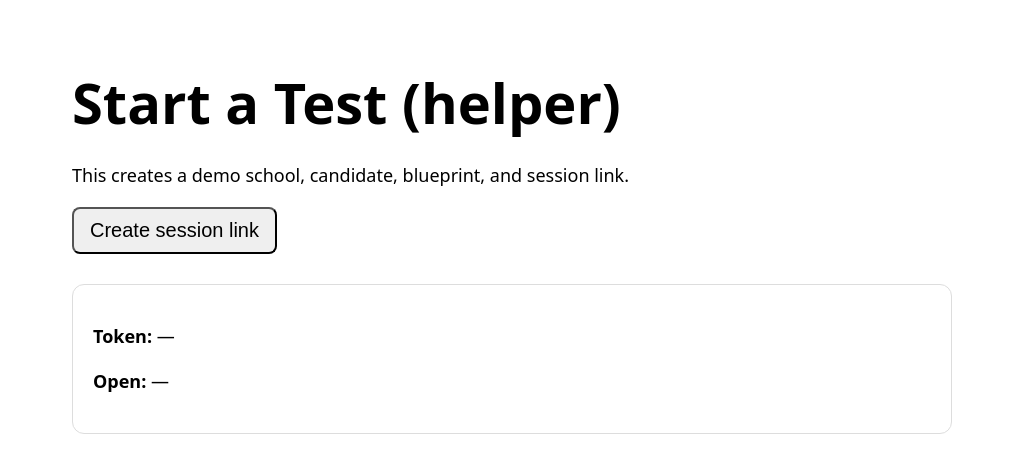
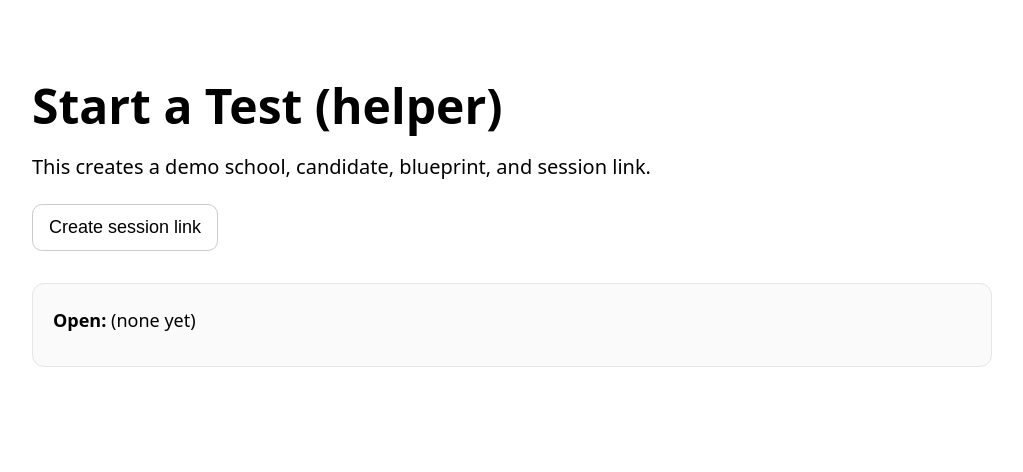
Before and after one commit to wigsbury-ui/evalent.io, a Next.js app: page /dev/start in a window 1280 px wide. Shown: the top 472 px of the page, without its empty margins (128-1151 px from the left). Built offline with nearby package versions, Linux system fonts and the light colour scheme.

Commit message:
Update page.tsx

```diff
--- a/app/dev/start/page.tsx
+++ b/app/dev/start/page.tsx
@@ -1,77 +1,113 @@
-'use client';
+// app/dev/start/page.tsx
+"use client";
 
-import React from 'react';
+import { useState } from "react";
+
+type CreateResp = {
+  ok: boolean;
+  token?: string;
+  url?: string;
+  links?: { test?: string; take?: string };
+  error?: string;
+};
 
 export default function StartHelper() {
-  const [token, setToken] = React.useState<string>('');
-  const [url, setUrl] = React.useState<string>('');
-  const [busy, setBusy] = React.useState(false);
-  const [err, setErr] = React.useState<string>('');
+  const [token, setToken] = useState<string | null>(null);
+  const [openUrl, setOpenUrl] = useState<string | null>(null);
+  const [loading, setLoading] = useState(false);
+  const [err, setErr] = useState<string | null>(null);
 
-  async function create() {
-    setBusy(true);
-    setErr('');
-    setToken('');
-    setUrl('');
+  const create = async () => {
+    setLoading(true);
+    setErr(null);
+    setToken(null);
+    setOpenUrl(null);
 
     try {
-      const res = await fetch('/api/admin/create-session', { method: 'POST' });
-      const data = await res.json();
-      // console.log('create-session result:', data);
+      const res = await fetch("/api/admin/create-session", { method: "POST" });
+      const data: CreateResp = await res.json();
 
-      if (!res.ok || !data?.ok) {
-        throw new Error(data?.error || `HTTP ${res.status}`);
+      if (!data.ok || !data.token) {
+        setErr(data.error || "Unknown error");
+        setLoading(false);
+        return;
       }
 
-      const t = data.token as string;
+      const t = data.token;
       setToken(t);
 
-      // Preferred URL if API provides it
-      let u: string =
+      const origin =
+        typeof window !== "undefined" ? window.location.origin : "";
+
+      // Prefer API-provided link; otherwise fall back to your real runner under /dev
+      const url =
         data.url ||
         data.links?.take ||
         data.links?.test ||
-        '';
+        `${origin}/dev/t/${t}`;
 
-      // Fallbacks if API didn't return a URL:
-      if (!u) {
-        const origin = window.location.origin;
-        // Pick ONE default path below that matches your runner:
-        u = `${origin}/t/${t}`;                 // <-- runner at /t/[token]
-        // u = `${origin}/take?token=${t}`;     // <-- runner at /take?token=...
-        // u = `${origin}/test?token=${t}`;     // <-- runner at /test?token=...
-      }
-
-      setUrl(u);
+      setOpenUrl(url);
     } catch (e: any) {
-      setErr(e?.message || String(e));
+      setErr(String(e?.message ?? e));
     } finally {
-      setBusy(false);
+      setLoading(false);
     }
-  }
+  };
 
   return (
-    <div style={{ maxWidth: 880, margin: '60px auto', fontSize: 18, lineHeight: 1.5 }}>
-      <h1 style={{ fontSize: 56, marginBottom: 10 }}>Start a Test (helper)</h1>
-      <p>This creates a demo school, candidate, blueprint, and session link.</p>
+    <main style={{ padding: "3rem 1.5rem", maxWidth: 960, margin: "0 auto" }}>
+      <h1 style={{ fontSize: "3rem", lineHeight: 1.1, marginBottom: "1rem" }}>
+        Start a Test (helper)
+      </h1>
+      <p style={{ fontSize: "1.25rem", marginBottom: "1.5rem" }}>
+        This creates a demo school, candidate, blueprint, and session link.
+      </p>
 
-      <button onClick={create} disabled={busy}
-        style={{ fontSize: 20, padding: '10px 16px', borderRadius: 8, cursor: 'pointer' }}>
-        {busy ? 'Creating…' : 'Create session link'}
+      <button
+        onClick={create}
+        disabled={loading}
+        style={{
+          fontSize: "1.125rem",
+          padding: "0.75rem 1rem",
+          borderRadius: 10,
+          border: "1px solid #ccc",
+          background: "#fff",
+          cursor: "pointer",
+        }}
+      >
+        {loading ? "Working…" : "Create session link"}
       </button>
 
-      <div style={{ marginTop: 30, padding: 20, border: '1px solid #ddd', borderRadius: 12 }}>
-        <p><strong>Token:</strong> {token || '—'}</p>
-        <p>
-          <strong>Open:</strong>{' '}
-          {url ? <a href={url} target="_blank" rel="noreferrer">{url}</a> : '—'}
+      <section
+        style={{
+          marginTop: "2rem",
+          border: "1px solid #e5e5e5",
+          borderRadius: 12,
+          padding: "1rem 1.25rem",
+          background: "#fafafa",
+        }}
+      >
+        {token && (
+          <p style={{ fontSize: "1.125rem", margin: 0 }}>
+            <strong>Token:</strong> {token}
+          </p>
+        )}
+        <p style={{ fontSize: "1.125rem", marginTop: "0.5rem" }}>
+          <strong>Open:</strong>{" "}
+          {openUrl ? (
+            <a href={openUrl} style={{ color: "#2563eb" }}>
+              {openUrl}
+            </a>
+          ) : (
+            <span>(none yet)</span>
+          )}
         </p>
         {err && (
-          <p style={{ color: '#c00', marginTop: 10 }}>
+          <p style={{ color: "#b91c1c", marginTop: "0.5rem" }}>
             <strong>Error:</strong> {err}
           </p>
         )}
-      </div>
-    </div>
+      </section>
+    </main>
   );
 }
```
